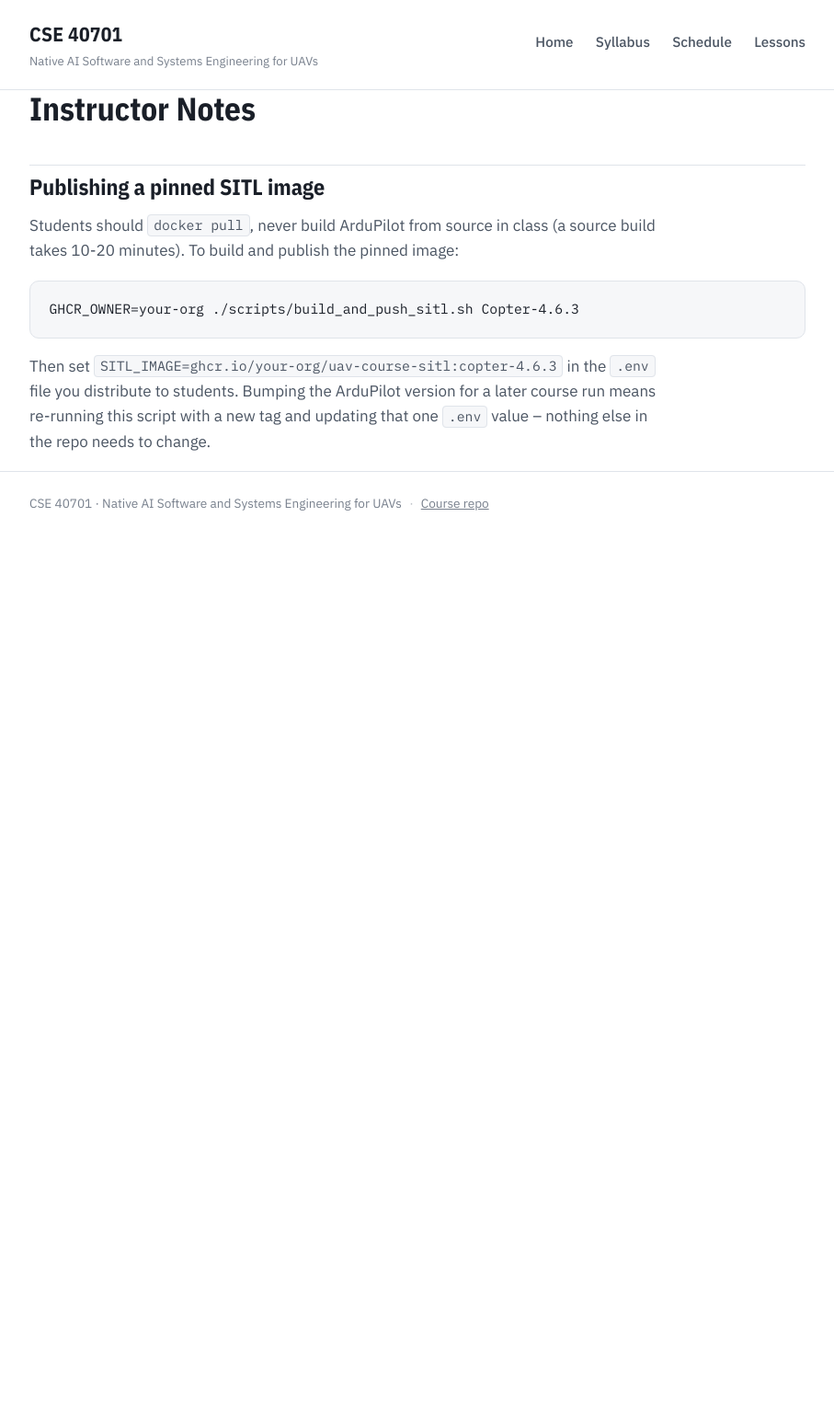
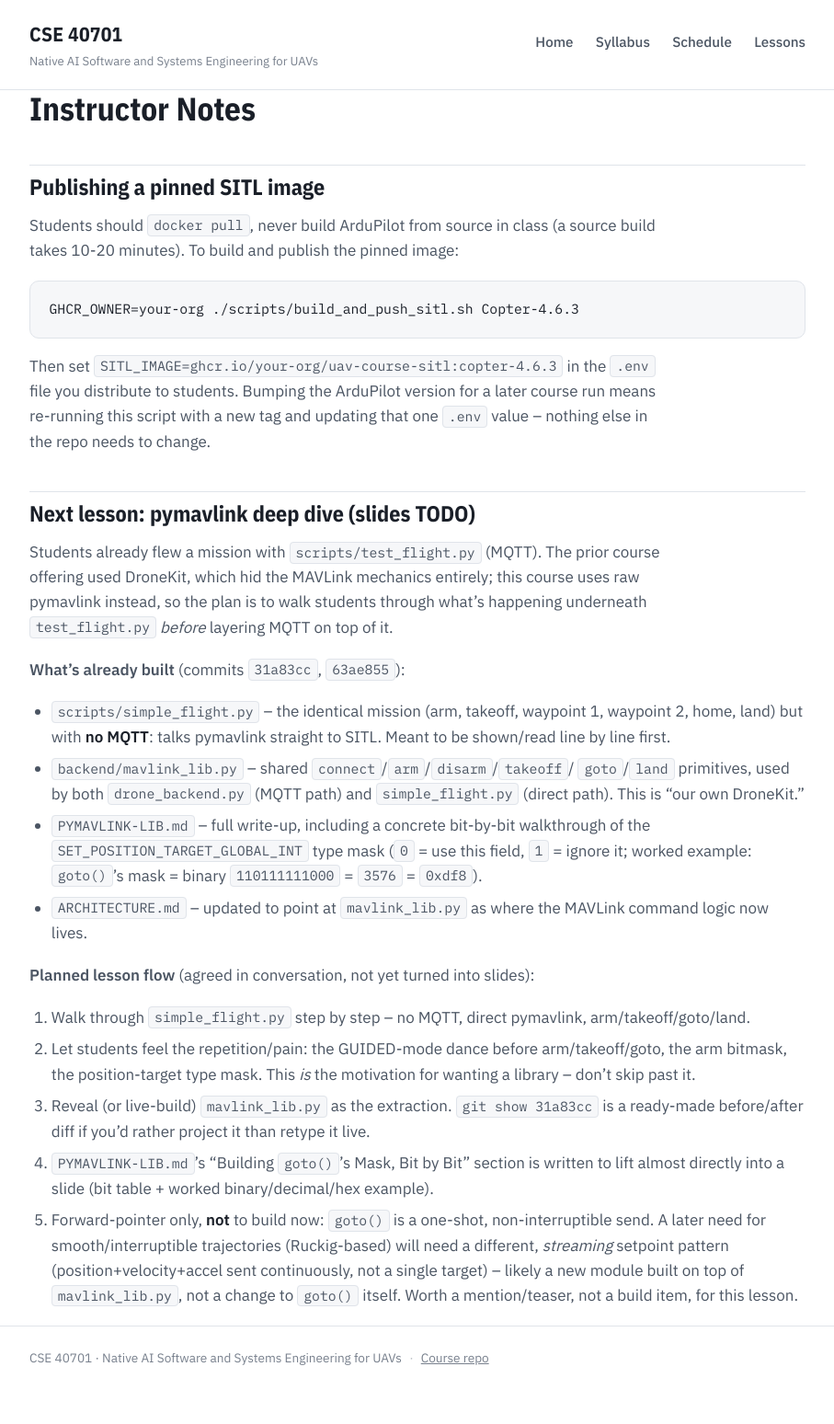
Before and after one commit to JaneClelandHuang/uav-native-ai, a Jekyll site: the page built from code/stage1/INSTRUCTOR.md, in a window 1280 px wide. Shown: the whole page at 92% size, without its empty margins (186-1093 px from the left). Built offline with Jekyll 4.4.1, drawn with Linux system fonts in a browser that asks for light colours; our own code applies the rules of GitHub Pages for plain Markdown files; before the commit the page ends 900 px from its top, so only the background shows below that.

Commit message:
very very rough draft lesson

```diff
--- a/code/stage1/INSTRUCTOR.md
+++ b/code/stage1/INSTRUCTOR.md
@@ -13,3 +13,48 @@ Then set `SITL_IMAGE=ghcr.io/your-org/uav-course-sitl:copter-4.6.3` in the
 `.env` file you distribute to students. Bumping the ArduPilot version for a
 later course run means re-running this script with a new tag and updating
 that one `.env` value -- nothing else in the repo needs to change.
+
+## Next lesson: pymavlink deep dive (slides TODO)
+
+Students already flew a mission with `scripts/test_flight.py` (MQTT). The
+prior course offering used DroneKit, which hid the MAVLink mechanics
+entirely; this course uses raw pymavlink instead, so the plan is to walk
+students through what's happening underneath `test_flight.py` *before*
+layering MQTT on top of it.
+
+**What's already built** (commits `31a83cc`, `63ae855`):
+
+- `scripts/simple_flight.py` -- the identical mission (arm, takeoff,
+  waypoint 1, waypoint 2, home, land) but with **no MQTT**: talks pymavlink
+  straight to SITL. Meant to be shown/read line by line first.
+- `backend/mavlink_lib.py` -- shared `connect`/`arm`/`disarm`/`takeoff`/
+  `goto`/`land` primitives, used by both `drone_backend.py` (MQTT path) and
+  `simple_flight.py` (direct path). This is "our own DroneKit."
+- `PYMAVLINK-LIB.md` -- full write-up, including a concrete bit-by-bit
+  walkthrough of the `SET_POSITION_TARGET_GLOBAL_INT` type mask (`0` = use
+  this field, `1` = ignore it; worked example: `goto()`'s mask = binary
+  `110111111000` = `3576` = `0xdf8`).
+- `ARCHITECTURE.md` -- updated to point at `mavlink_lib.py` as where the
+  MAVLink command logic now lives.
+
+**Planned lesson flow** (agreed in conversation, not yet turned into
+slides):
+
+1. Walk through `simple_flight.py` step by step -- no MQTT, direct
+   pymavlink, arm/takeoff/goto/land.
+2. Let students feel the repetition/pain: the GUIDED-mode dance before
+   arm/takeoff/goto, the arm bitmask, the position-target type mask. This
+   *is* the motivation for wanting a library -- don't skip past it.
+3. Reveal (or live-build) `mavlink_lib.py` as the extraction. `git show
+   31a83cc` is a ready-made before/after diff if you'd rather project it
+   than retype it live.
+4. `PYMAVLINK-LIB.md`'s "Building `goto()`'s Mask, Bit by Bit" section is
+   written to lift almost directly into a slide (bit table + worked
+   binary/decimal/hex example).
+5. Forward-pointer only, **not** to build now: `goto()` is a one-shot,
+   non-interruptible send. A later need for smooth/interruptible
+   trajectories (Ruckig-based) will need a different, *streaming* setpoint
+   pattern (position+velocity+accel sent continuously, not a single
+   target) -- likely a new module built on top of `mavlink_lib.py`, not a
+   change to `goto()` itself. Worth a mention/teaser, not a build item, for
+   this lesson.
```
Also changed, not shown: lessons/lesson1.md (added, +93 -0 lines).
